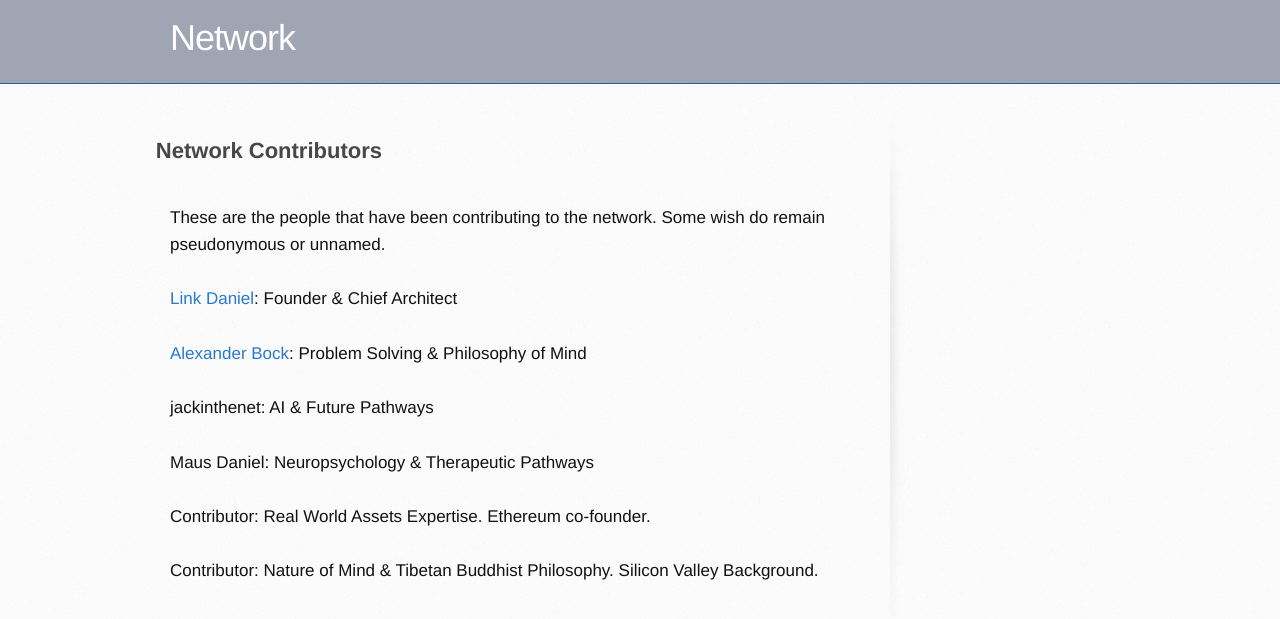
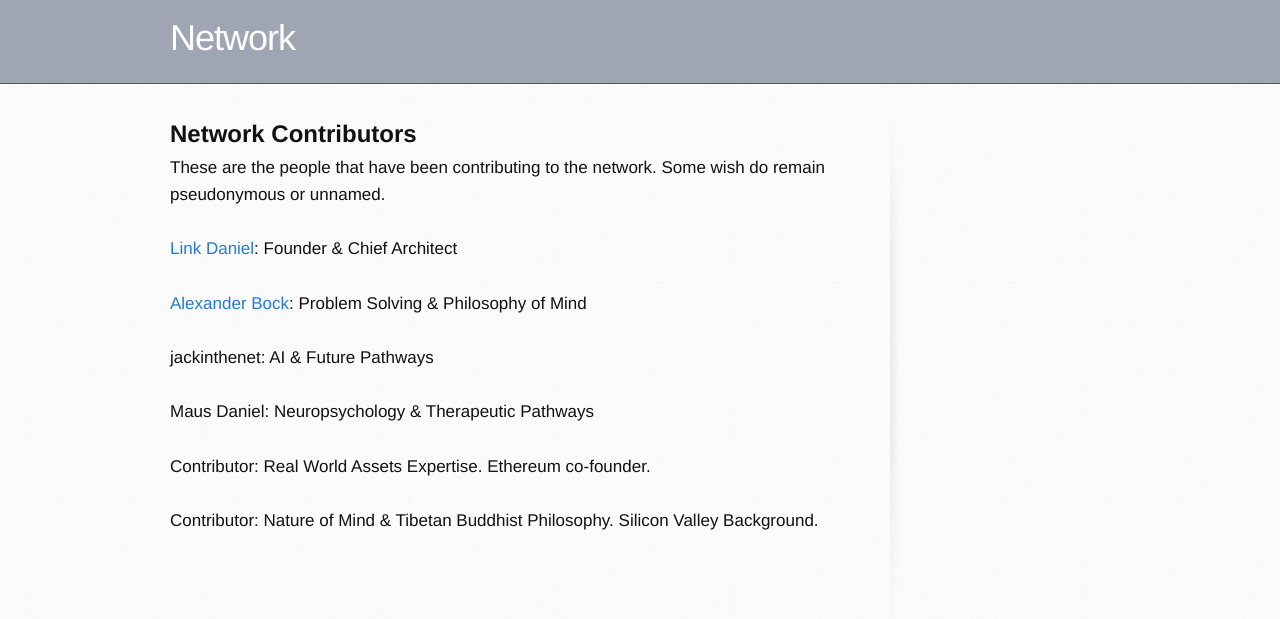
Before and after one commit to networkf/network.github.io, a Jekyll site: the page built from contributors.md, in a window 1280 px wide. Shown: the top 619 px of the page. Built offline with Jekyll 4.4.1, drawn with Linux system fonts in a browser that asks for light colours; some web fonts are replaced; our own code applies the rules of GitHub Pages for plain Markdown files; the repository's description, which GitHub fills in, is left out.

Commit message:
Update contributors.md

```diff
--- a/contributors.md
+++ b/contributors.md
@@ -5,8 +5,7 @@ layout: default
 <link rel="shortcut icon" type="image/png" href="/favicon.png">
 </head>
 ---
-
-## Network Contributors
+<b><font size="5">Network Contributors</font></b>
 <br>
 These are the people that have been contributing to the network. Some wish do remain pseudonymous or unnamed.
 <br>
```
